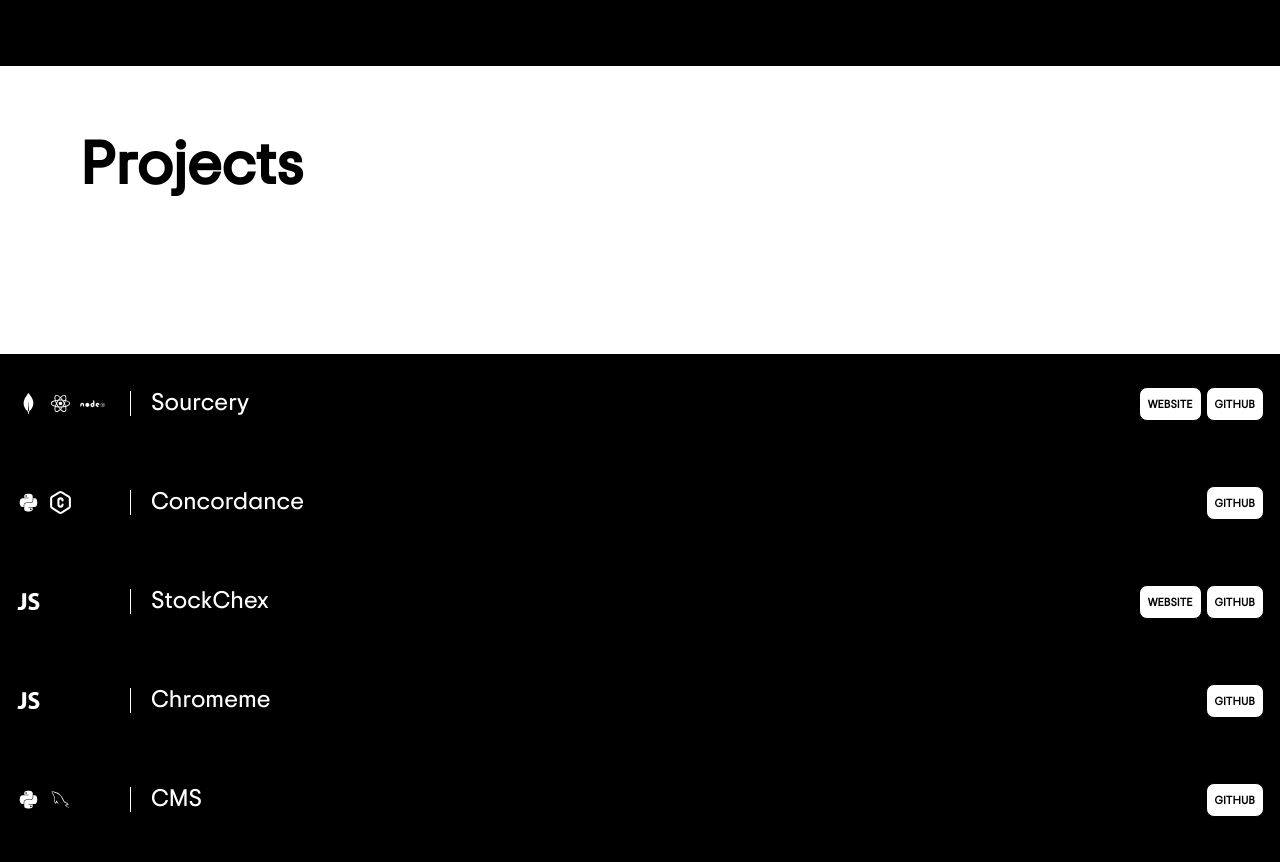
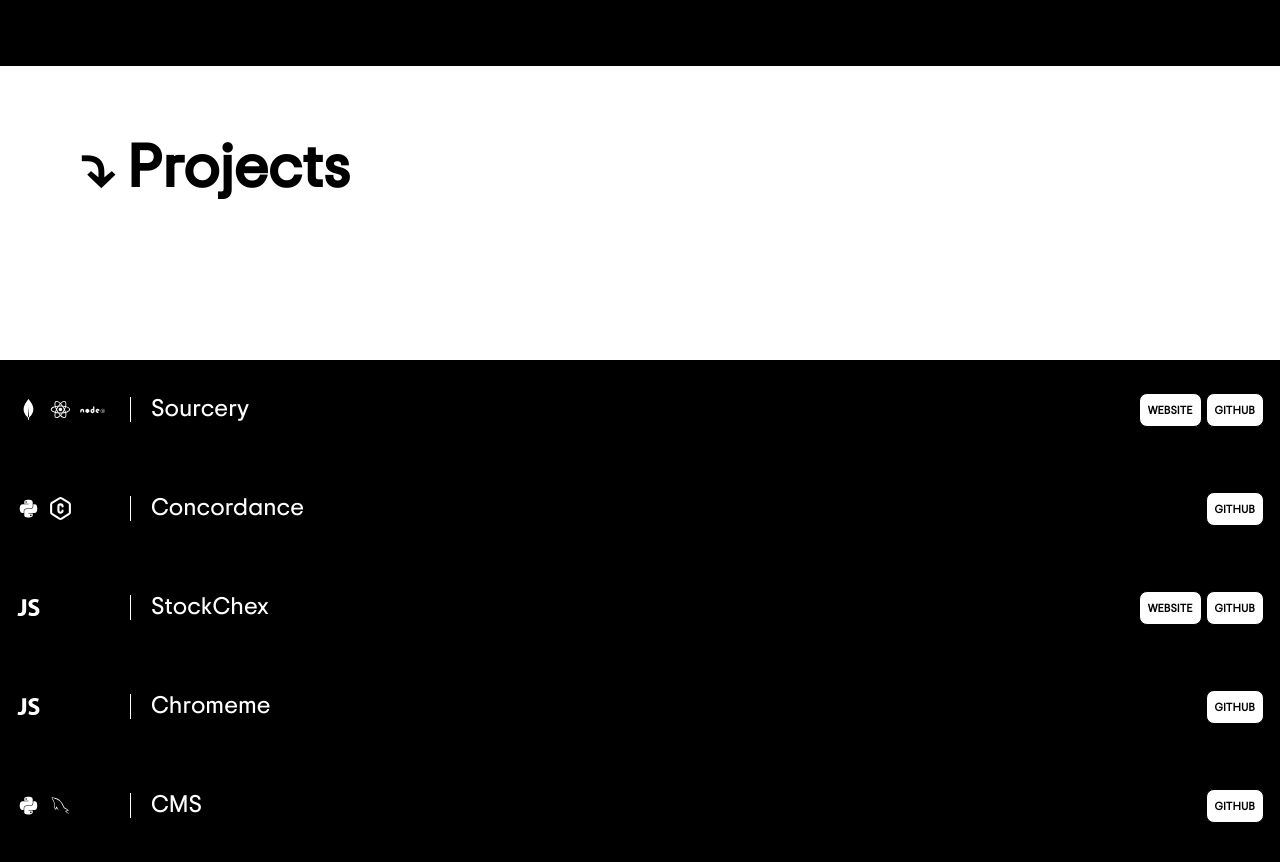
Before and after one commit to imkkapoor/Portfolio, a React (Create React App) app: page / in a window 1280 px wide. Shown: the part 1240-2102 px from the top of the page. Built offline with nearby package versions, Linux system fonts and the light colour scheme; a web font is replaced by a local one.

Commit message:
added arrow symbol

```diff
--- a/src/components/projects/ProjectsCardList.jsx
+++ b/src/components/projects/ProjectsCardList.jsx
@@ -61,7 +61,7 @@
       <div className="project-wrapper">
         <div className="project-section-title-container">
           <div className="project-section-title-wrapper">
-            <h1>Projects</h1>
+            <h1>⤵ Projects</h1>
           </div>
         </div>
         <div className="project-rows">
```
